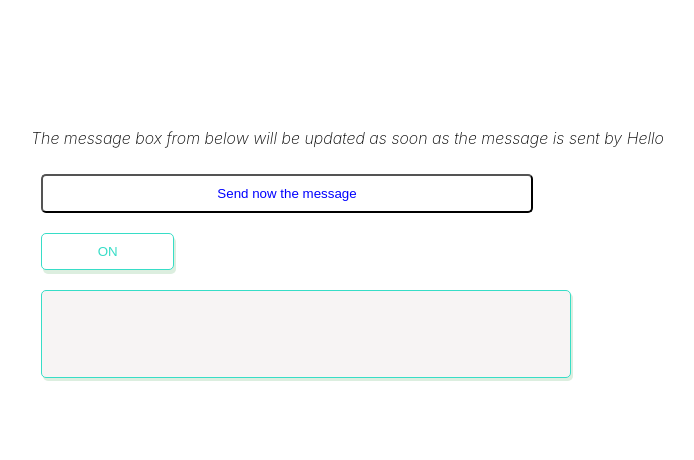
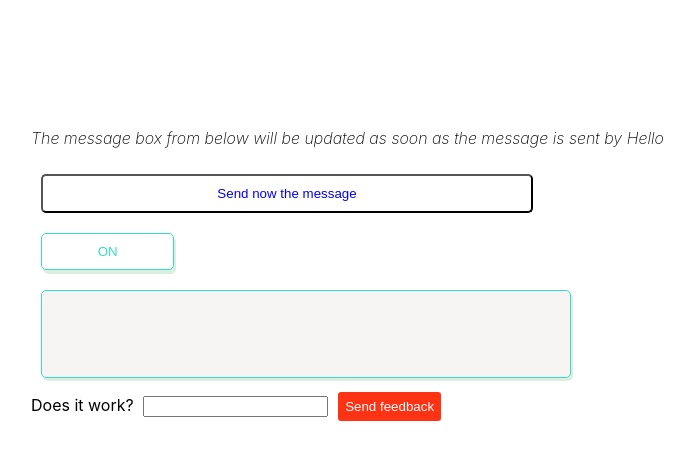
Before and after one commit to IulianStave/js-css-snippets, a React (Create React App) app: page / in a window 1280 px wide. Shown: the top 460 px of the page, without its empty margins (97-791 px from the left). Built offline with nearby package versions, Linux system fonts and the light colour scheme.

Commit message:
Add feedback form

```diff
--- a/src/App.js
+++ b/src/App.js
@@ -8,6 +8,8 @@ class App extends Component {
 
     this.state = {
       message: "",
+      feedback: "",
+      iputPending: "",
     };
   }
 
@@ -17,6 +19,20 @@ class App extends Component {
     document.getElementById("mBox").style.visibility = "visible";
   };
 
+  handleInput = (e) => {
+    this.setState({ inputPending: e.target.value });
+  };
+
+  saveFeedback = (event) => {
+    event.preventDefault();
+    let val = this.state.inputPending;
+    this.setState({ feedback: val, inputPending: "" });
+  };
+  showFeedback = () => {
+    if (this.state.feedback) {
+      return <div>{`Feedback: ${this.state.feedback} Thanks`}</div>;
+    }
+  }
   render() {
     return (
       <div className="container">
@@ -28,9 +44,19 @@ class App extends Component {
         <Hello callbackFP={this.getMessage} />
         {/* <div>{this.state.message === "initial" ? "" : this.state.message}</div> */}
         <div id="mBox" className="messageBox fade">
-          <p>
-            {this.state.message ? this.state.message : " "}
-          </p>
+          <p>{this.state.message ? this.state.message : " "}</p>
+          <p>{this.showFeedback()}</p>
+        </div>
+        <div>
+          <form onSubmit={this.saveFeedback}>
+            <label htmlFor="feedback">Does it work?&nbsp;</label>
+            <input
+              id="feedback"
+              type="text"
+              onChange={this.handleInput}
+            ></input>
+            <input type="submit" value="Send feedback"/>
+          </form>
         </div>
       </div>
     );
--- a/src/style.css
+++ b/src/style.css
@@ -20,6 +20,19 @@ body {
   border-radius: 5px;
   padding: 10px;
   margin: 10px;
+}
+input[type="submit"] {
+    padding:7px;
+    background:#ff3213;
+    border:0 none;
+    color:white;
+    cursor:pointer;
+    -webkit-border-radius: 3px;
+    border-radius: 3px;
+}
+
+input {
+  margin: 0 5px 0 5px;
 }
 
 .messageBox {
@@ -55,7 +68,7 @@ body {
 }
 .wrapper-console {
   display: flex;
-   flex-flow: column;
+  flex-flow: column;
   /* align-items:center; */
   width: 50%;
 }
```
